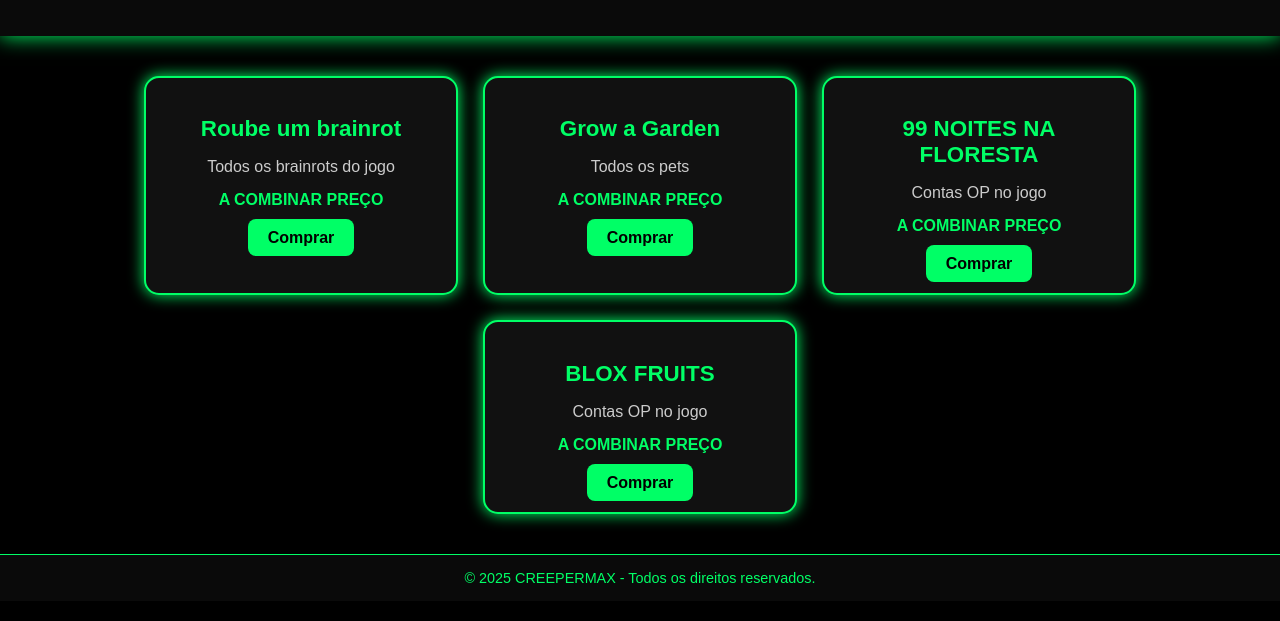
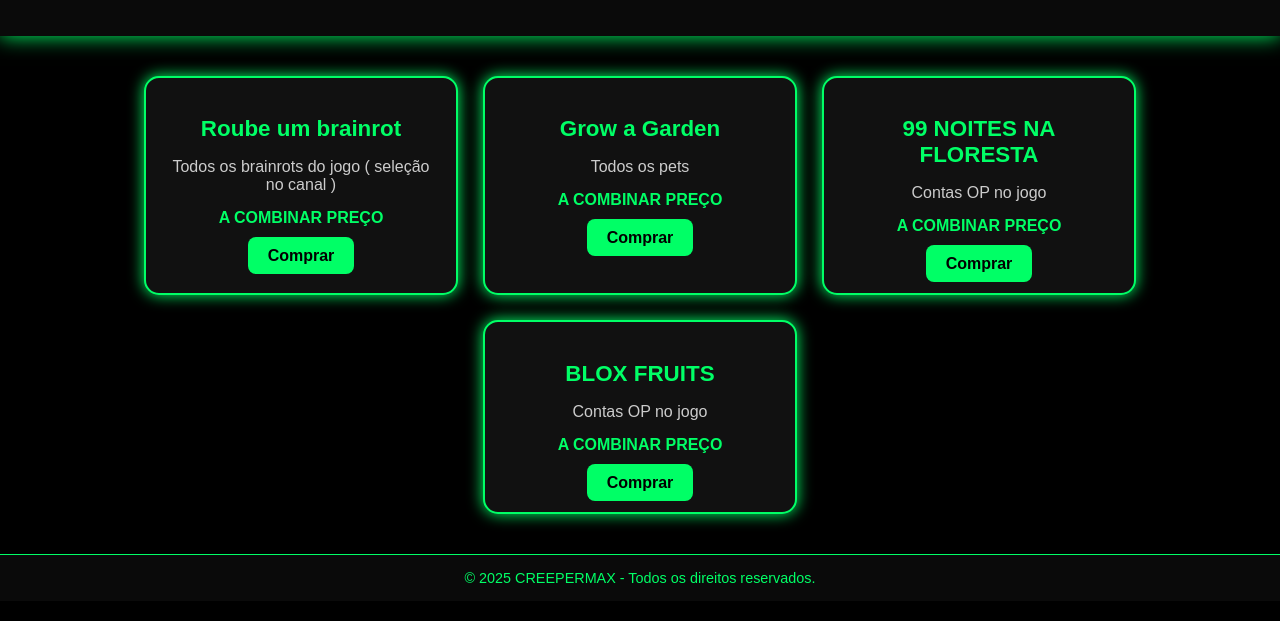
Before and after one commit to criadordesiteshobby/creepermaxstoreweb, a plain HTML site: page Index.html in a window 1280 px wide. Shown: the part 123-744 px from the top of the page. Drawn offline with Linux system fonts and the light colour scheme.

Commit message:
Update Index.html

```diff
--- a/Index.html
+++ b/Index.html
@@ -102,7 +102,7 @@
   <main>
     <div class="produto">
       <h2>Roube um brainrot</h2>
-      <p>Todos os brainrots do jogo</p>
+      <p>Todos os brainrots do jogo ( seleção no canal )</p>
       <div class="preco">A COMBINAR PREÇO</div>
       <a class="btn-comprar" href="https://discord.com/channels/1415803408644046868/1415803409256419351" target="_blank">Comprar</a>
     </div>
```
